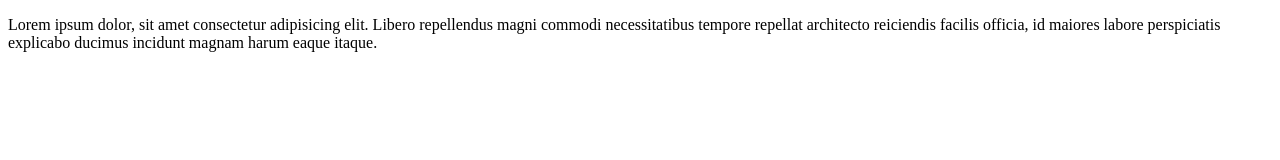
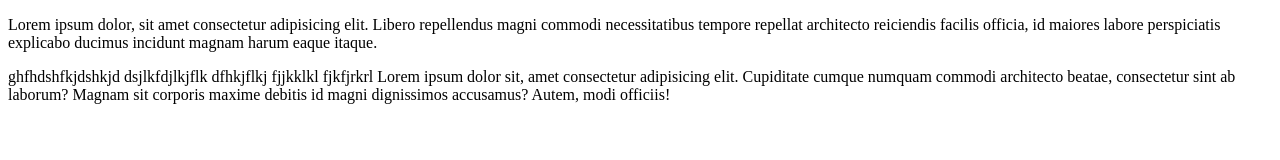
Before and after one commit to Fariha7160/potato, a plain HTML site: page index.html in a window 1280 px wide. Drawn offline with Linux system fonts and the light colour scheme.

Commit message:
first comment

```diff
--- a/index.html
+++ b/index.html
@@ -7,5 +7,6 @@
 </head>
 <body>
     <p>Lorem ipsum dolor, sit amet consectetur adipisicing elit. Libero repellendus magni commodi necessitatibus tempore repellat architecto reiciendis facilis officia, id maiores labore perspiciatis explicabo ducimus incidunt magnam harum eaque itaque.</p>
+    <p>ghfhdshfkjdshkjd dsjlkfdjlkjflk dfhkjflkj fjjkklkl fjkfjrkrl Lorem ipsum dolor sit, amet consectetur adipisicing elit. Cupiditate cumque numquam commodi architecto beatae, consectetur sint ab laborum? Magnam sit corporis maxime debitis id magni dignissimos accusamus? Autem, modi officiis!</p>
 </body>
 </html>
```
